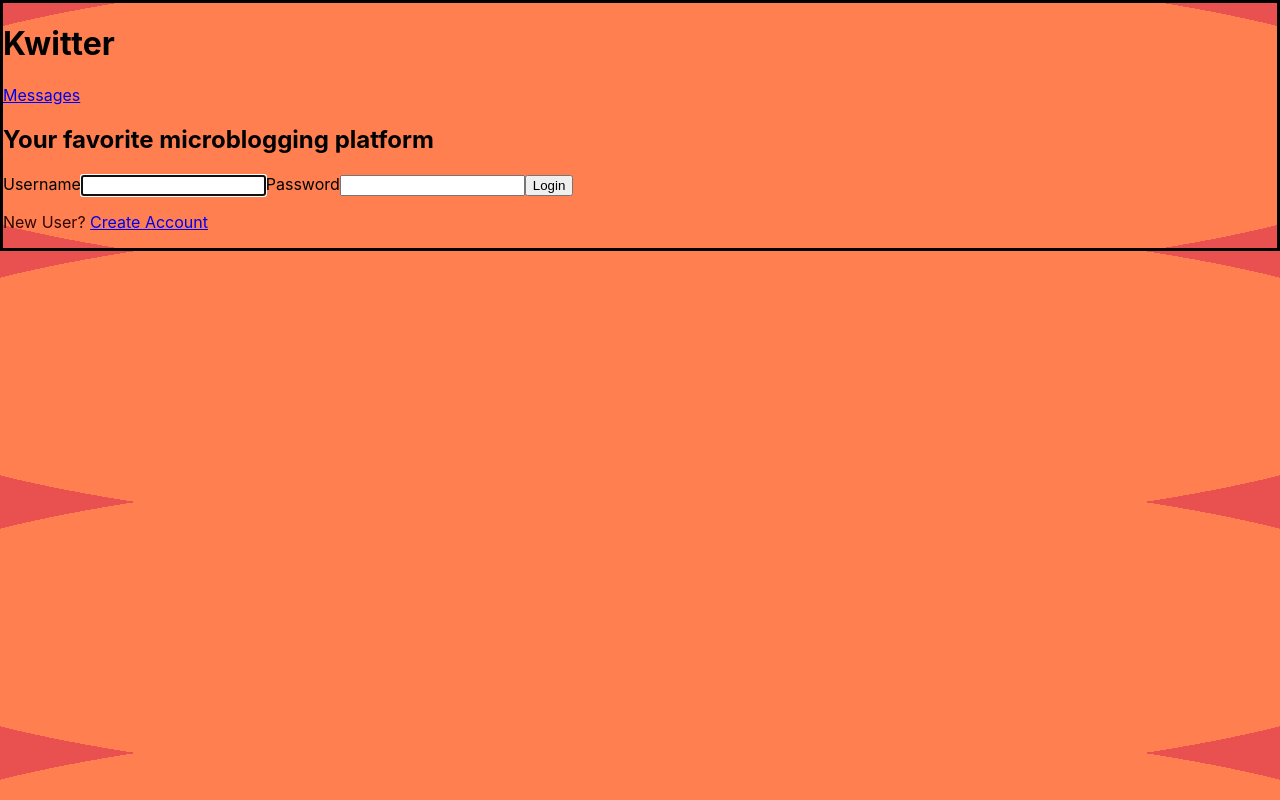
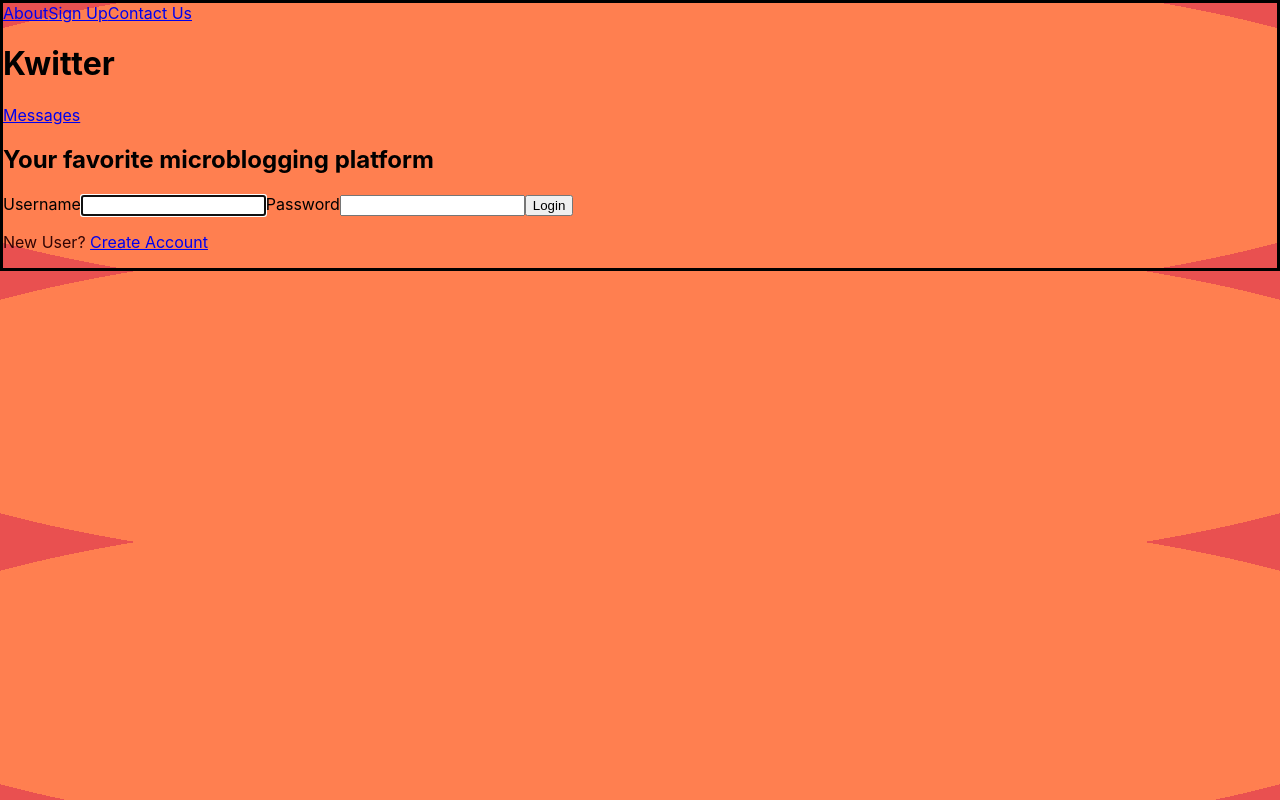
Before and after one commit to kenzie-se-q2/kwitter-cbjohnson83, a React (Create React App) app: page / in a window 1280 px wide. Built offline with nearby package versions, Linux system fonts and the light colour scheme.

Commit message:
Navbar Added

```diff
--- a/src/App.js
+++ b/src/App.js
@@ -2,10 +2,12 @@ import { Switch, Route } from "react-router-dom";
 import NewAccount from "./components/NewAccount";
 import Home from "./views/Home";
 import NotFound from "./views/NotFound";
+import Navbar from "./views/Navbar";
 
 function App() {
   return (
     <div className="App">
+      <Navbar />
       <Switch>
         <Route exact path="/" component={Home} />
         <Route exact path="/NewAccount" component={NewAccount} />
--- /dev/null
+++ b/src/views/Navbar.js
@@ -0,0 +1,20 @@
+// const { NavLink } = require("react-router-dom");
+import { Link } from "react-router-dom";
+
+const Navbar = () => {
+  return (
+    <>
+      <div id>
+        {/* <NavLink></NavLink> */}
+        {/* <NavMenu> */}
+        <Link to="/about">About</Link>
+        <Link to="/sign-up">Sign Up</Link>
+        <Link to="/messages">Contact Us</Link>
+        {/* </NavMenu> */}
+        {/* <NavBtn></NavBtn> */}
+      </div>
+    </>
+  );
+};
+
+export default Navbar;
```
